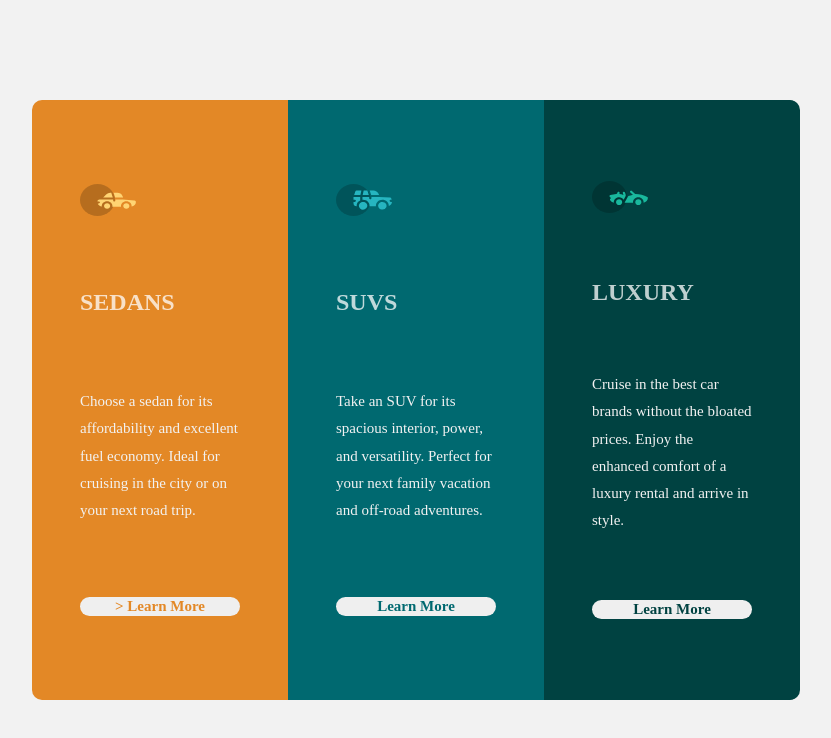
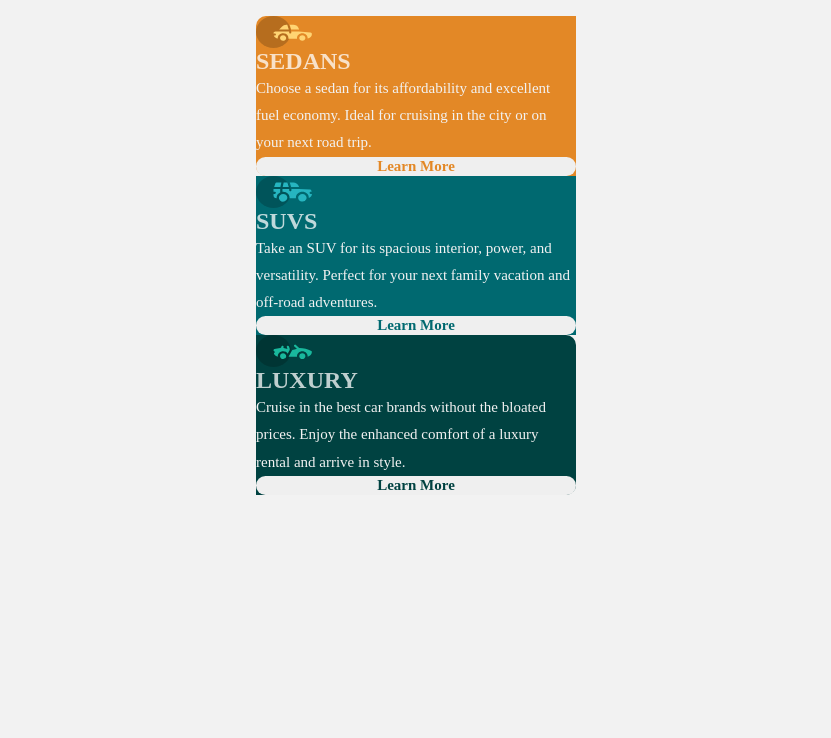
Before and after one commit to hemanth-92/3-column-preview-card, a plain HTML site: page index.html in a window 1280 px wide. Shown: the whole page, without its empty margins (224-1055 px from the left). Drawn offline with Linux system fonts and the light colour scheme.

Commit message:
preview-card

```diff
--- a/index.html
+++ b/index.html
@@ -8,13 +8,12 @@
   </head>
   <body>
     <main class="card-wrapper">
-      <div class="container">
-        <div class="sedan">
+      <div class="sedan card">
         <img src="images/icon-sedans.svg" alt="sedan-img" />
         <h2>SEDANS</h2>
         <p>
-            Choose a sedan for its affordability and excellent fuel economy.
-            Ideal for cruising in the city or on your next road trip.
+          Choose a sedan for its affordability and excellent fuel economy. Ideal
+          for cruising in the city or on your next road trip.
         </p>
         <button
           <!--
@@ -23,15 +22,15 @@
           onmouseout="this.style.color='white'"
           --
         >
-            > Learn More
+          Learn More
         </button>
       </div>
-        <div class="suvs">
+      <div class="suvs card">
         <img src="images/icon-suvs.svg" alt="suv-img" />
         <h2>SUVS</h2>
         <p>
-            Take an SUV for its spacious interior, power, and versatility.
-            Perfect for your next family vacation and off-road adventures.
+          Take an SUV for its spacious interior, power, and versatility. Perfect
+          for your next family vacation and off-road adventures.
         </p>
         <button
           style="color: hsl(184, 100%, 22%)"
@@ -41,7 +40,7 @@
           Learn More
         </button>
       </div>
-        <div class="luxury">
+      <div class="luxury card">
         <img src="images/icon-luxury.svg" alt="luxury-img" />
         <h2>LUXURY</h2>
         <p>
@@ -56,7 +55,6 @@
           Learn More
         </button>
       </div>
-      </div>
     </main>
   </body>
 </html>
--- a/style.css
+++ b/style.css
@@ -96,18 +96,17 @@ body {
   padding: 0;
 }
 
-.container {
+.card-wrapper {
   display: flex;
   justify-content: center;
+  flex-direction: column;
   align-items: center;
-  height: 100vh;
+  max-width: 20rem;
+  margin: 1rem;
 }
 
 .sedan {
   background-color: var(--clr-bright-orange);
-  height: 75%;
-  width: 20%;
-  padding: 48px;
   display: flex;
   flex-direction: column;
   justify-content: space-around;
@@ -117,9 +116,6 @@ body {
 
 .suvs {
   background-color: var(--clr-dark-cyan);
-  height: 75%;
-  width: 20%;
-  padding: 48px;
   display: flex;
   flex-direction: column;
   justify-content: space-around;
@@ -127,10 +123,7 @@ body {
 
 .luxury {
   background-color: var(--clr-vdark-cyan);
-  height: 75%;
-  width: 20%;
   display: flex;
-  padding: 48px;
   flex-direction: column;
   justify-content: space-around;
   border-top-right-radius: 10px;
```
Lines whose indentation alone changed are shown as unchanged.
